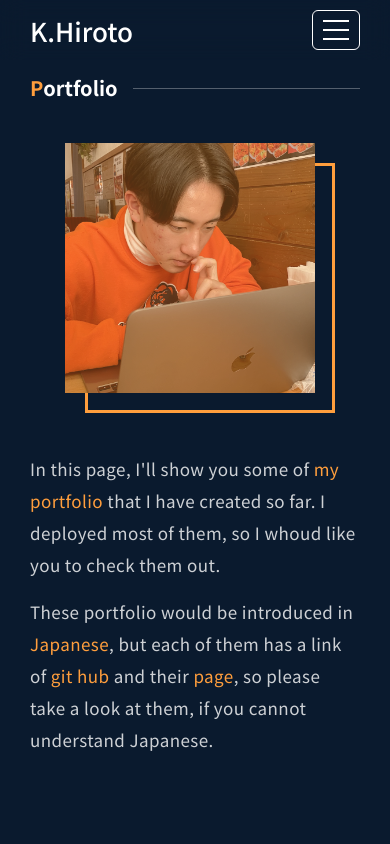
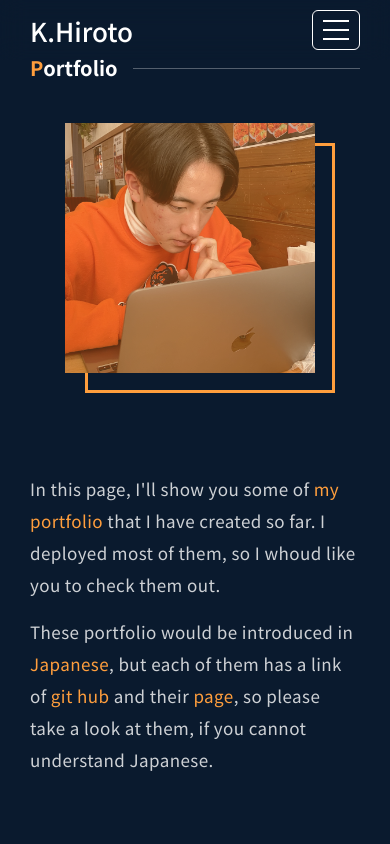
Before and after one commit to Kdaito/my-page, a Next.js app: page /products in a window 390 px wide. Shown: the top 844 px of the page. Built offline with nearby package versions, Linux system fonts and the light colour scheme.

Commit message:
indexページの余白修正

```diff
--- a/pages/index.tsx
+++ b/pages/index.tsx
@@ -82,7 +82,7 @@ const Home: React.VFC<Props> = ({ historyDatas }) => {
         <h2 className="w-[100%] lg:w-[70%] text-[20px] lg:text-[32px] font-bold mb-[40px] lg:mb-[50px] flex items-center after:h-[1px] after:grow after:bg-text/[0.3] after:ml-[15px] lg:after:ml-[30px]">
           <span className="text-point-main">A</span>bout me
         </h2>
-        <div className="w-full flex flex-col-reverse md:flex-col lg:flex-row gap-[60px] lg:gap-[40px]">
+        <div className="w-full flex flex-col-reverse md:flex-col lg:flex-row gap-[100px] lg:gap-[40px]">
           <div className="flex-1 tracking-wide leading-8 text-[17px] text-text/[0.8]">
             <p>
               Hello! Thank you for visiting my portfolio! My name is{" "}
--- a/pages/products.tsx
+++ b/pages/products.tsx
@@ -98,7 +98,7 @@ const Experience: React.VFC = () => {
           <h2 className="w-[100%] lg:w-[70%] text-[20px] lg:text-[32px] font-bold mb-[40px] lg:mb-[50px] flex items-center after:h-[1px] after:grow after:bg-text/[0.3] after:ml-[15px] lg:after:ml-[30px]">
             <span className="text-point-main">P</span>ortfolio
           </h2>
-          <div className="w-full flex flex-col-reverse md:flex-col lg:flex-row gap-[60px] lg:gap-[40px]">
+          <div className="w-full flex flex-col-reverse md:flex-col lg:flex-row gap-[100px] lg:gap-[40px]">
             <div className="flex-1 tracking-wide leading-8 text-[17px] text-text/[0.8]">
               <p>
                 In this page, I&apos;ll show you some of{" "}
```
